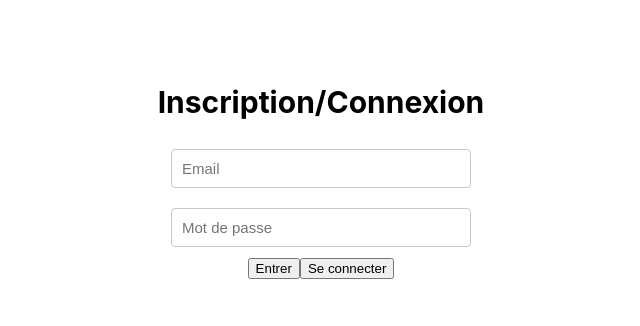
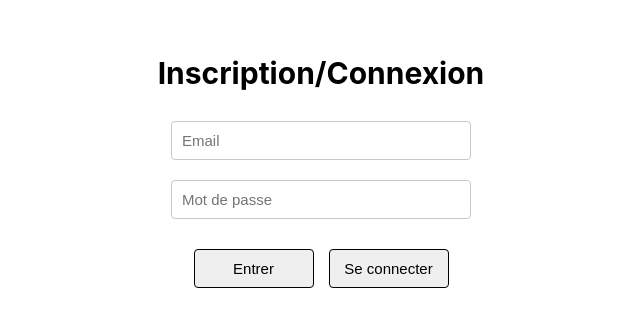
Before and after one commit to Etiolate7/Auth-module, a Next.js app in the folder auth-module-frontend/: page / in a window 1280 px wide. Shown: the part 228-554 px from the top of the page, without its empty margins (319-959 px from the left). Built offline with nearby package versions, Linux system fonts and the light colour scheme.

Commit message:
[ADD]css buttons

```diff
--- a/auth-module-frontend/styles/Home.module.css
+++ b/auth-module-frontend/styles/Home.module.css
@@ -41,3 +41,19 @@
   outline: none;
   border-color: #444444;
 }
+
+.buttons {
+  display: flex;
+  gap: 15px;
+  margin: 20px 0;
+  justify-content: center;
+}
+
+.buttonEntrez, .buttonInscription {
+  padding: 10px;
+  border-radius: 4px;
+  border: 1px black solid;
+  font-size: 15px;
+  cursor: pointer;
+  min-width: 120px;
+}
```
